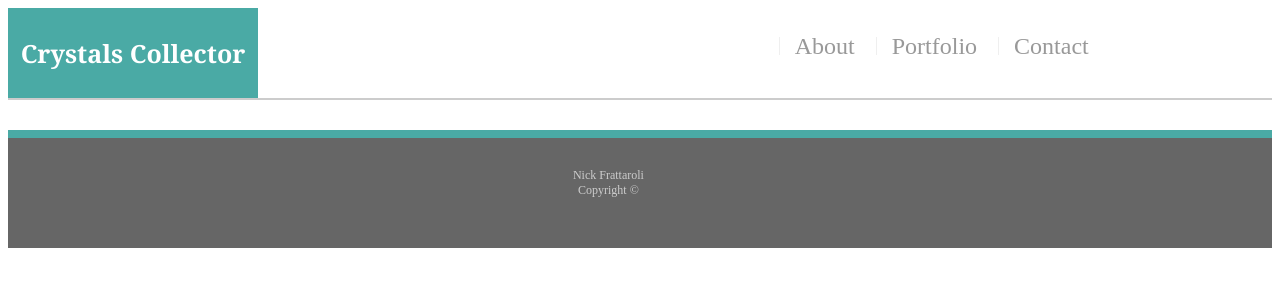
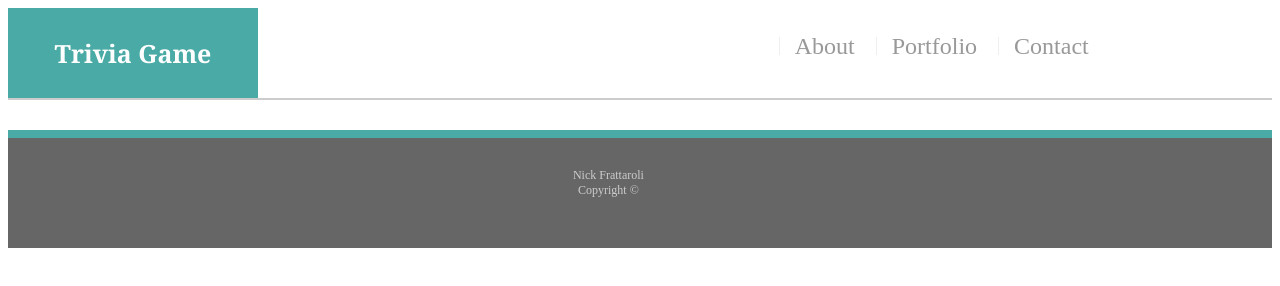
Before and after one commit to Nfratt/TriviaGame, a plain HTML site: page index.html in a window 1280 px wide. Drawn offline with nearby package versions, Linux system fonts and the light colour scheme.

Commit message:
setting name

```diff
--- a/index.html
+++ b/index.html
@@ -10,7 +10,7 @@
 <body>
     <header id="masthead">
         <div class="container">
-            <a href="index.html" id="logo">Crystals Collector </a>
+            <a href="index.html" id="logo">Trivia Game </a>
             <nav>
                 <a href="https://nfratt.github.io/">About</a>
                 <a href="https://nfratt.github.io/portfolio.html">Portfolio</a>
```
